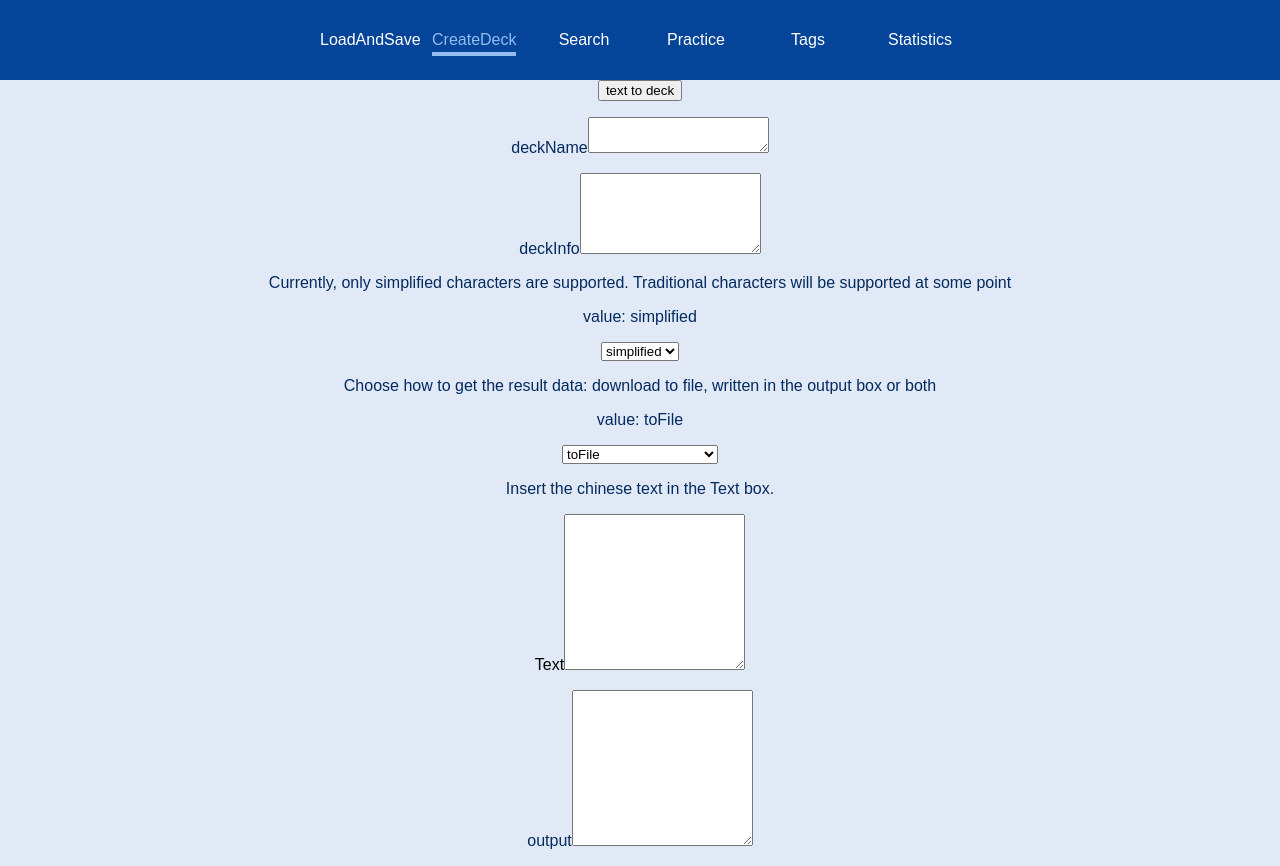
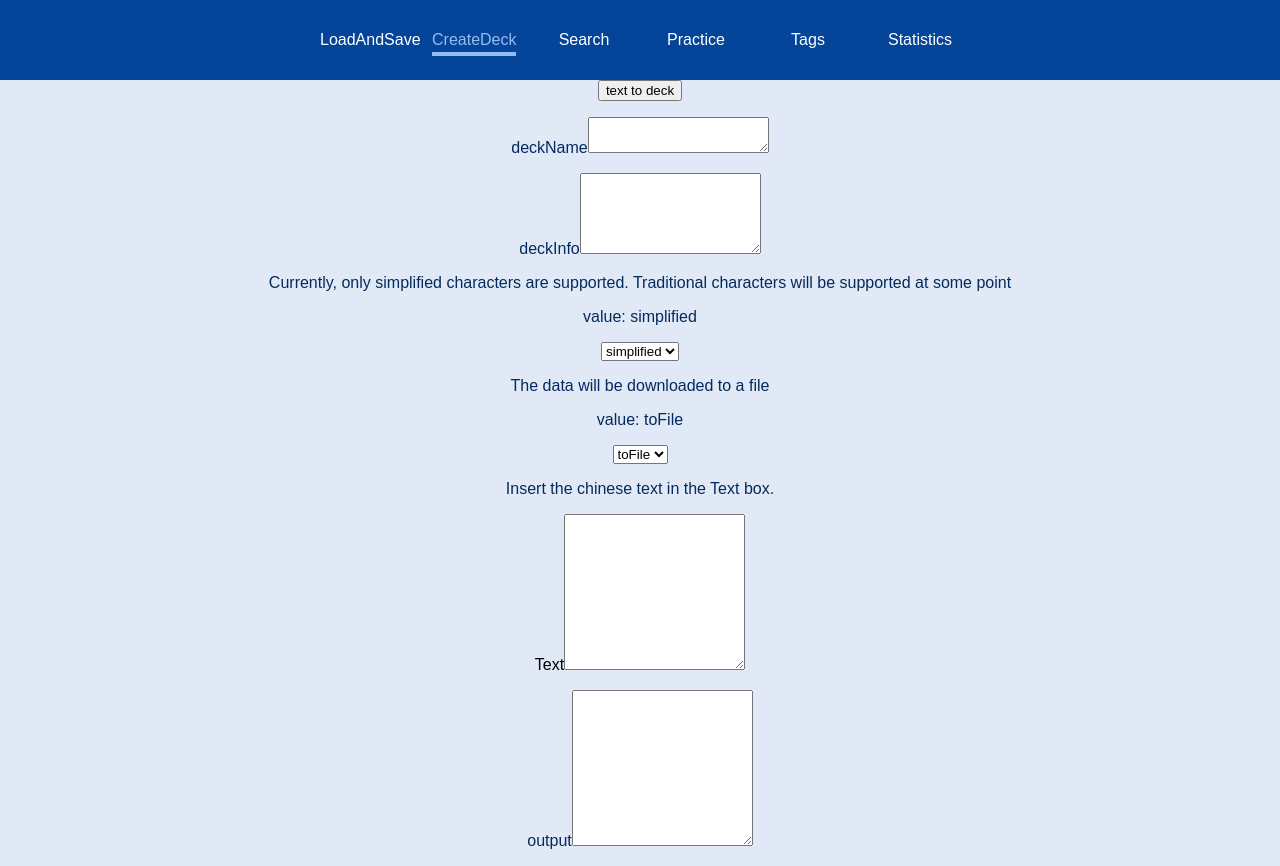
Before and after one commit to Weiqifan1/hanzimining, a React (Create React App) app: page /createDeck in a window 1280 px wide. Built offline with nearby package versions, Linux system fonts and the light colour scheme.

Commit message:
2023-01-21_13.01_willOnlyDownloadToAFile

```diff
--- a/src/pages/CreateDeck.tsx
+++ b/src/pages/CreateDeck.tsx
@@ -149,12 +149,10 @@ const CreateDeck: React.FunctionComponent<IPage> = props => {
             </div>
 
             <div>
-                <p>Choose how to get the result data: download to file, written in the output box or both</p>
+                <p>The data will be downloaded to a file</p>
                 <p>value: {delivery}</p>
                 <select value={delivery} onChange={e => setDelivery(e.target.value)}>
                     <option>toFile</option>
-                    <option>toOutputBox</option>
-                    <option>toFileAndToOutputBox</option>
                 </select>
             </div>
 
```
